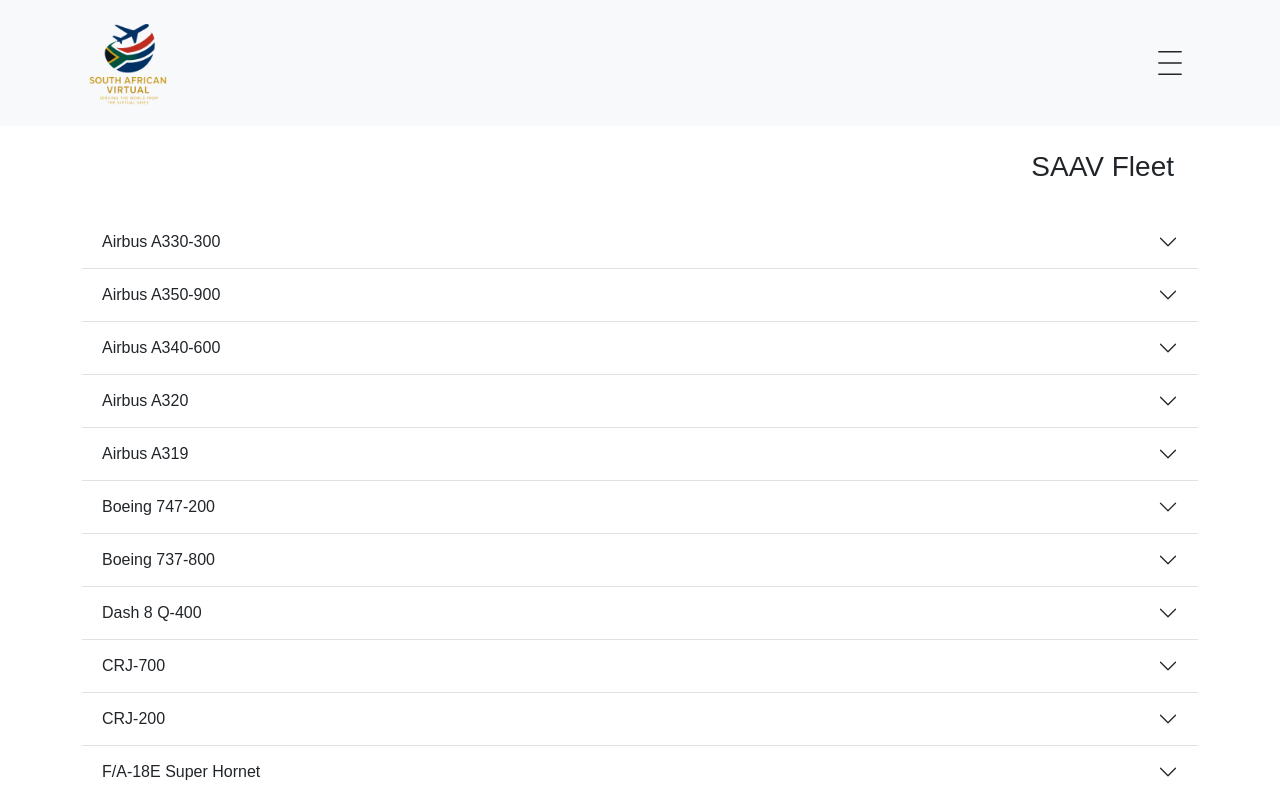
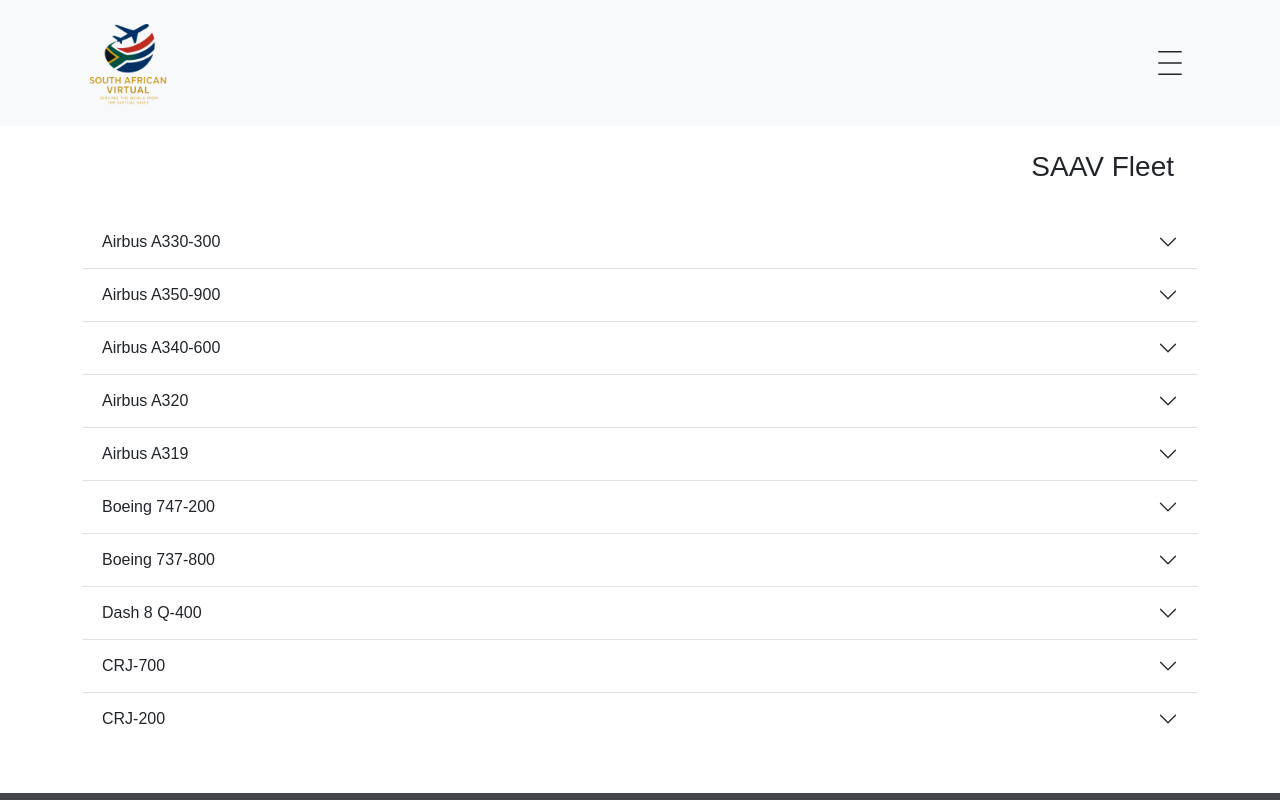
Before and after one commit to JamaalKibachaDev/savirtual-if, a React (Create React App) app: page /#/sa-virtual/fleet in a window 1280 px wide. Shown: the top 800 px of the page. Built offline with nearby package versions, Linux system fonts and the light colour scheme; a web font is replaced by a local one.

Commit message:
minor tweaks

```diff
--- a/src/assets/data.js
+++ b/src/assets/data.js
@@ -33,7 +33,6 @@
 import img11 from "./saav-dash8.jpg";
 import img12 from "./saav-crj700.jpg";
 import img13 from "./saav-crj-200.jpg";
-import img20 from "./f18-fleet.jpg";
 
 //ranks
 import img14 from "./trainee_rk.jpeg";
@@ -303,16 +302,6 @@
     alt: "crj2img",
   },
 
-  {
-    id: "29",
-    aircraft: "F/A-18E Super Hornet",
-    image: img20,
-    range: "2,300",
-    crzSpeed: "0.89",
-    maxAlt: "500",
-    capacity: "--",
-    alt: "crj2img",
-  },
 ];
 
 export const routeHeader = [
```
